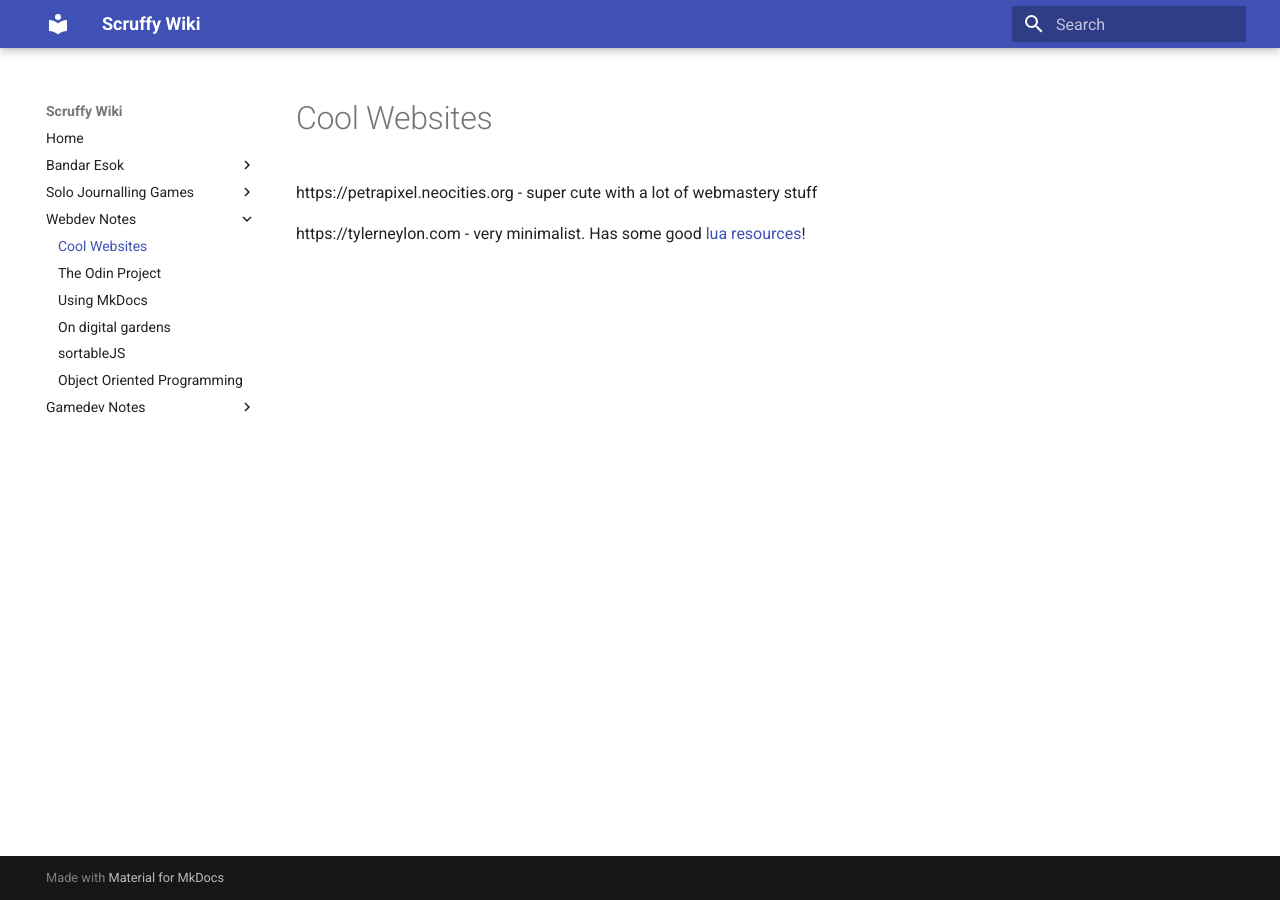
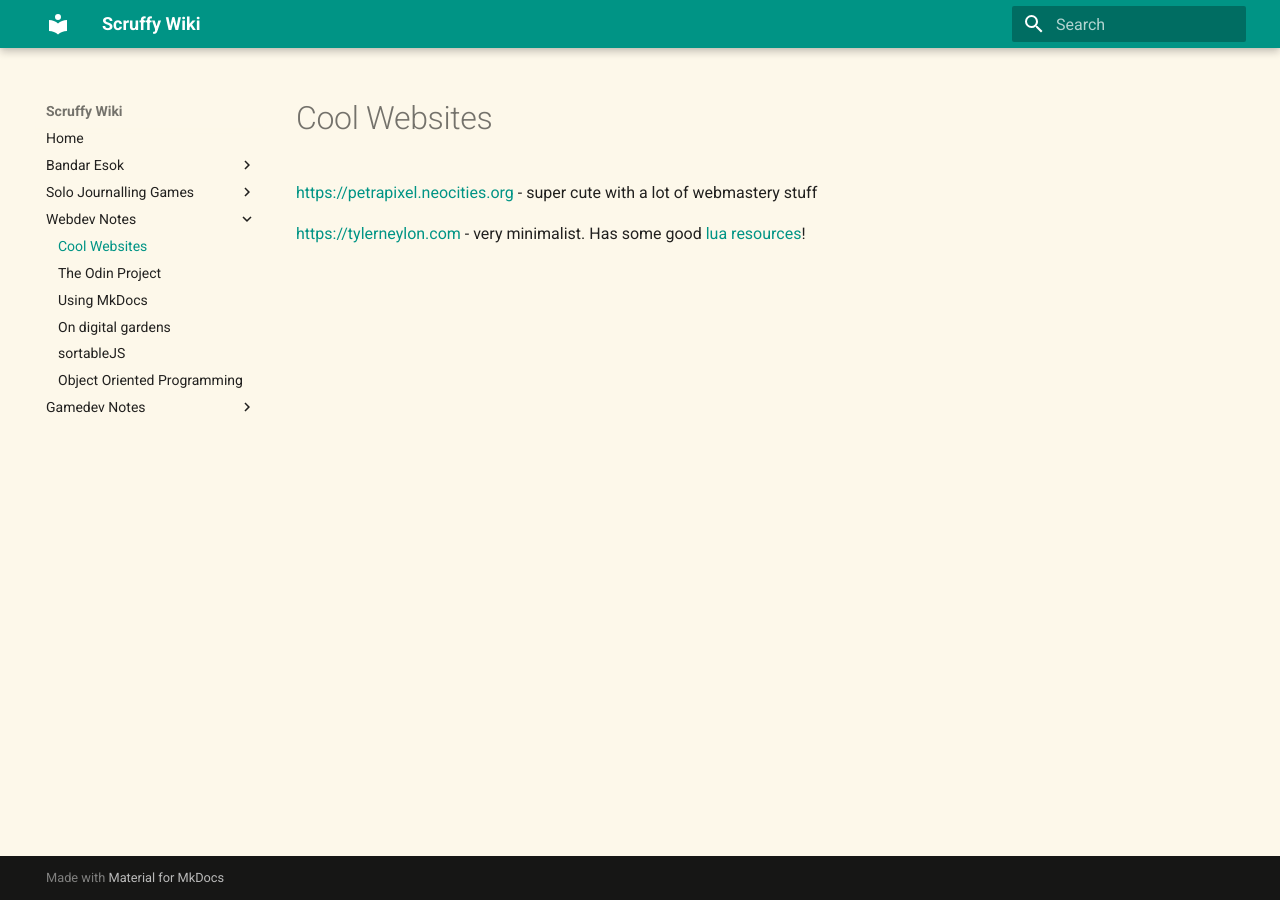
Before and after one commit to muahchee/scruffyWiki, an MkDocs documentation site: the page built from docs/notes/webdevNotes/cool-websites.md, in a window 1280 px wide. Built offline with MkDocs 1.6.1 and Material for MkDocs 9.7.7, drawn with Linux system fonts in a browser that asks for light colours.

Commit message:
edited colors

```diff
--- a/docs/notes/webdevNotes/cool-websites.md
+++ b/docs/notes/webdevNotes/cool-websites.md
@@ -1,5 +1,5 @@
 Cool Websites
 ========================
-https://petrapixel.neocities.org - super cute with a lot of webmastery stuff
+[https://petrapixel.neocities.org](https://petrapixel.neocities.org) - super cute with a lot of webmastery stuff
 
-https://tylerneylon.com - very minimalist. Has some good [lua resources](../gamedevNotes/pico-8/resources.md#Resources)!
+[https://tylerneylon.com](https://tylerneylon.com) - very minimalist. Has some good [lua resources](../gamedevNotes/pico-8/resources.md#Resources)!
--- a/docs/stylesheets/extra.css
+++ b/docs/stylesheets/extra.css
@@ -1,3 +1,9 @@
+:root, [data-md-color-scheme="default"]{
+
+  --md-default-bg-color: #fdf8ea;
+
+}
+
 .md-typeset ul{
   list-style-type: circle;
 }
--- a/mkdocs.yml
+++ b/mkdocs.yml
@@ -40,6 +40,9 @@ extra_css:
 theme:
   name: material
   favicon: media/gaston-head.png
+  palette:
+    primary: teal
+    accent: deep orange
 
 # features:
 #     - navigation.instant (needs url)
```
